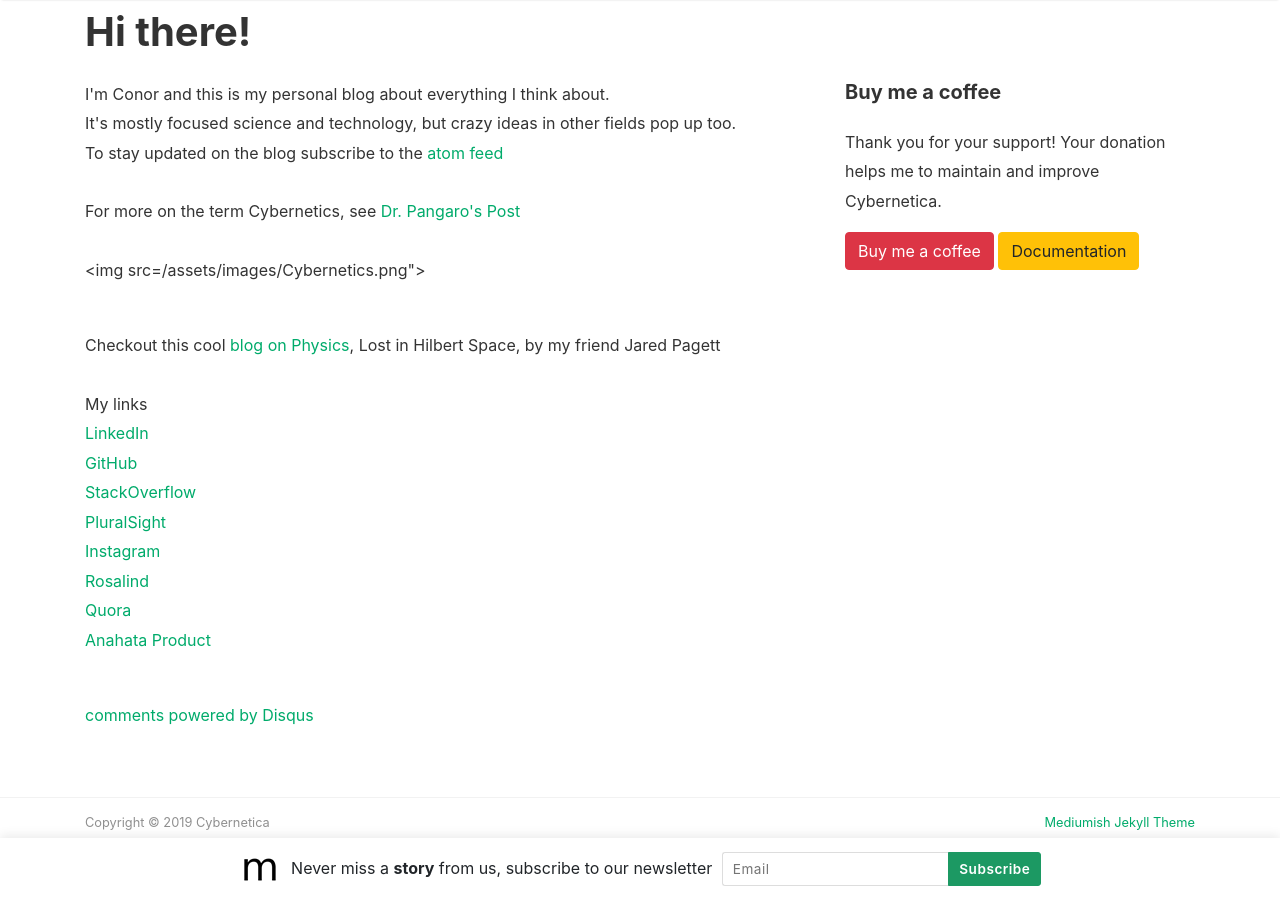
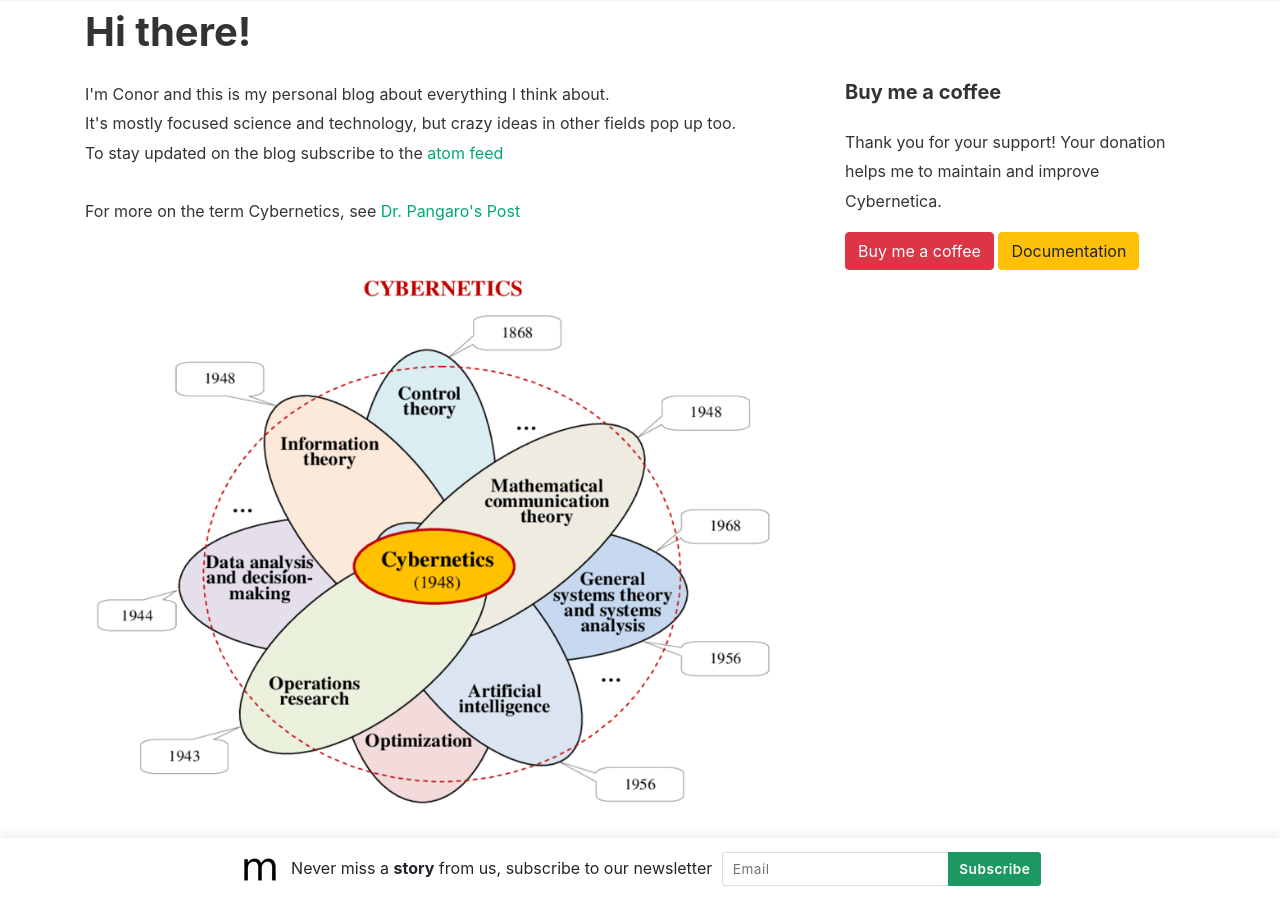
Before and after one commit to Gilgahex/gilgahex.github.io, a Jekyll site: the page built from _pages/about.md, in a window 1280 px wide and 900 px high, scrolled down 619 px. Built offline with Jekyll 4.4.1, drawn with Linux system fonts in a browser that asks for light colours; nearby versions of some CDN libraries; comment, search, counter and statistics services are not loaded.

Commit message:
Added Stuff

```diff
--- a/_pages/about.md
+++ b/_pages/about.md
@@ -17,7 +17,7 @@ To stay updated on the blog subscribe to the <a href = "https://gilgahex.com/fee
 <br><br>
 For more on the term Cybernetics, see <a href = "https://www.pangaro.com/definition-cybernetics.html">Dr. Pangaro's Post</a>
 <br><br>
-<img src=/assets/images/Cybernetics.png">
+<img src="https://gilgahex.com/assets/images/Cybernetics.png">
 <br>
 </p>
 
```
